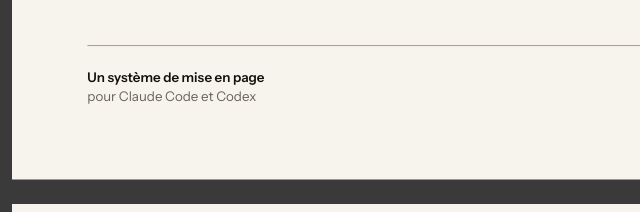
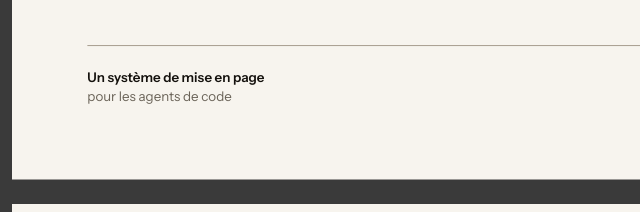
Before and after one commit to iruzen-dono/deckhand, a website: page docs/index.html in a window 1280 px wide. Shown: the part 588-800 px from the top of the page, 0-640 px from the left. Drawn offline with Linux system fonts and the light colour scheme.

Commit message:
docs: stop claiming unverified Codex support
Codex is not installed here and ~/.codex does not exist, so the claim that
`--target codex` is a supported install path was never verified. Say what is
true: Claude Code is verified, the other two targets just copy SKILL.md into
conventional folders.

- README: verified path vs untested targets
- demo cover: "pour Claude Code et Codex" -> "pour les agents de code"
- demo rebuilt and audited (8/8, PDF 16:9); measured sizes unchanged after rounding

```diff
--- a/docs/index.html
+++ b/docs/index.html
@@ -628,7 +628,7 @@ em { font-style: italic; color: var(--accent); }
   <div class="kicker">Deckhand</div>
   <h1 class="display">Des slides qui ne sentent pas l&rsquo;IA.</h1>
   <div class="meta">
-    <div><strong>Un système de mise en page</strong>pour Claude Code et Codex</div>
+    <div><strong>Un système de mise en page</strong>pour les agents de code</div>
     <div style="text-align:right"><strong>v1.0</strong>Novembre 2026</div>
   </div>
 </section>
```
Also changed, not shown: examples/pitch/01.html (+1 -1 lines), README.md, docs/slides/01.png, 1 other file.
